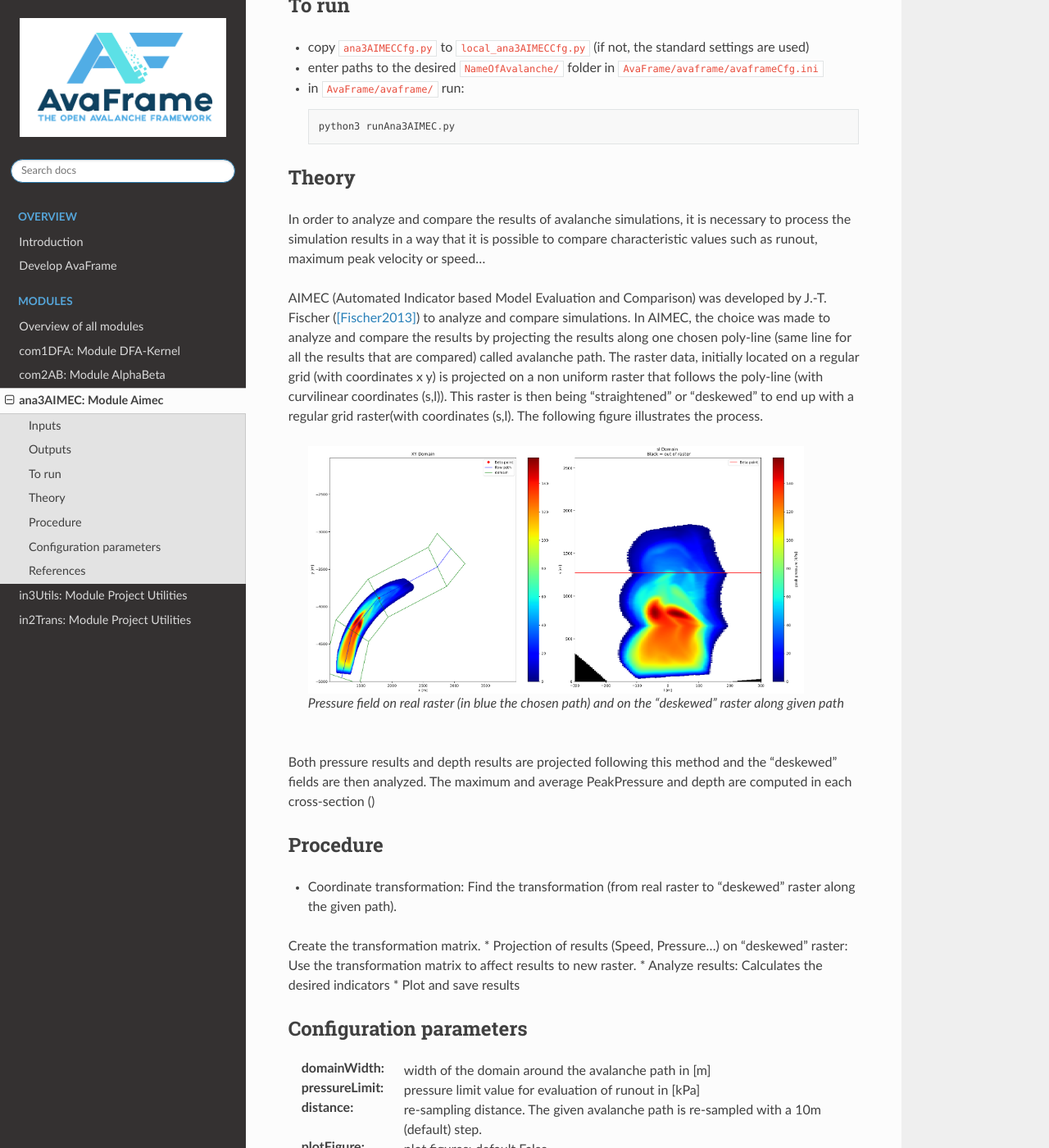
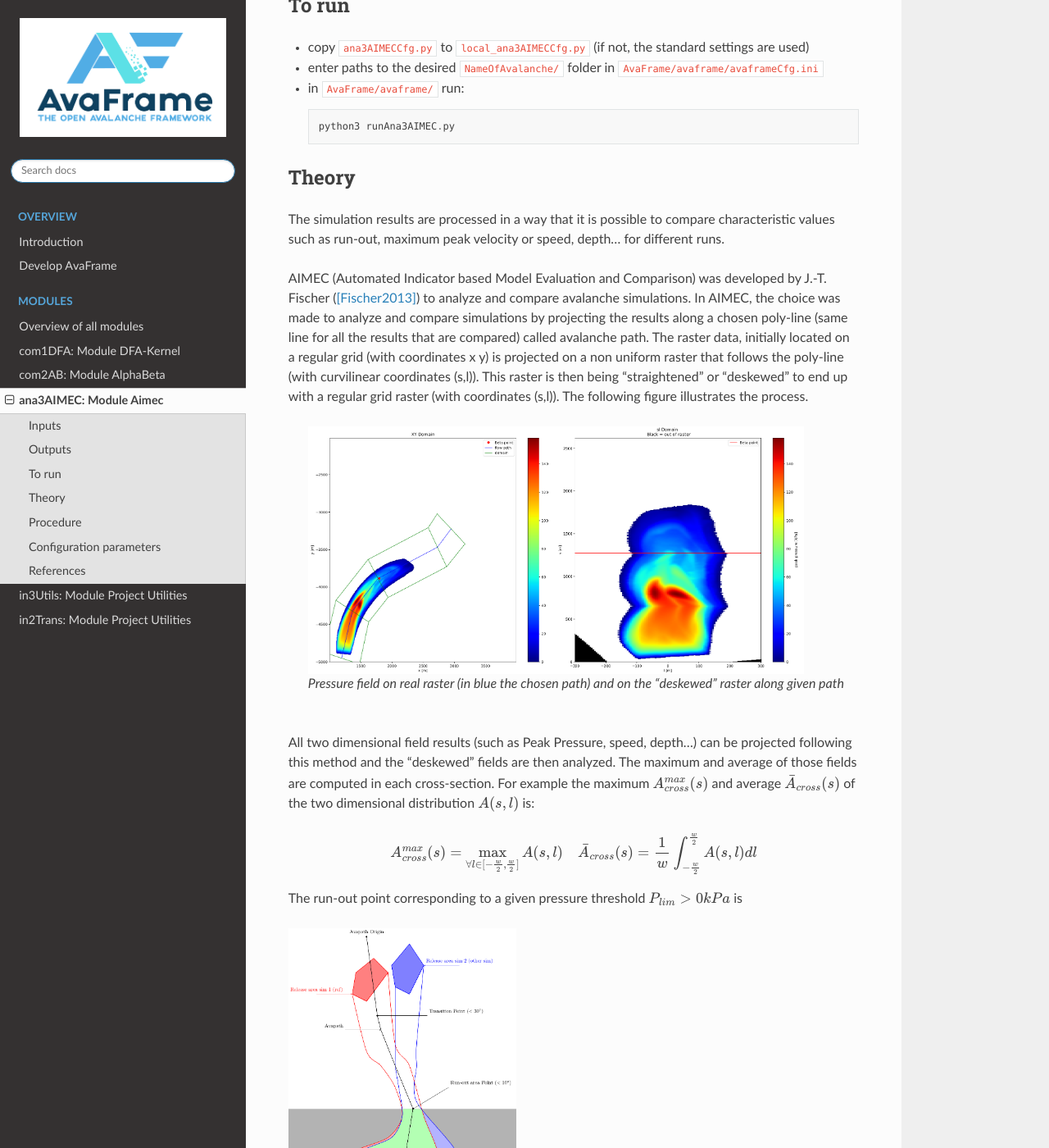
Before and after one commit to avaframe/AvaFrame, a Sphinx documentation site: the page built from docs/moduleAna3AIMEC.rst, in a window 1280 px wide and 1400 px high, scrolled down 548 px. Shown: the whole window at 82% size. Built offline with Sphinx 7.4.7 and the Read the Docs theme 2.0.0, drawn with Linux system fonts in a browser that asks for light colours; some of the changed text lies outside the part shown.

Commit message:
adding figures

```diff
--- a/docs/moduleAna3AIMEC.rst
+++ b/docs/moduleAna3AIMEC.rst
@@ -6,7 +6,7 @@
 
 
 Inputs
------
+-------
 
 * raster of the DEM (.asc file)
 * aimec avalanche path in LINES (as a shape file with "aimec" in the name).
@@ -31,14 +31,15 @@
 Theory
 -----------
 
-In order to analyze and compare the results of avalanche simulations, it is necessary to process the simulation results in a way
-that it is possible to compare characteristic values such as runout, maximum peak velocity or speed...
+The simulation results are processed in a way that it is possible to compare characteristic values
+such as run-out, maximum peak velocity or speed, depth... for different runs.
 
-AIMEC (Automated Indicator based Model Evaluation and Comparison) was developed by J.-T. Fischer ([Fischer2013]_) to analyze and compare simulations.
-In AIMEC, the choice was made to analyze and compare the results by projecting the results along one chosen poly-line
-(same line for all the results that are compared) called avalanche path. The raster data, initially located on a regular grid (with coordinates x y)
-is projected on a non uniform raster that follows the poly-line (with curvilinear coordinates (s,l)).
-This raster is then being "straightened" or "deskewed" to end up with a regular grid raster(with coordinates (s,l).
+AIMEC (Automated Indicator based Model Evaluation and Comparison) was developed by J.-T. Fischer ([Fischer2013]_)
+to analyze and compare avalanche simulations. In AIMEC, the choice was made to analyze and compare simulations
+by projecting the results along a chosen poly-line (same line for all the results that are compared) called avalanche path.
+The raster data, initially located on a regular grid (with coordinates x y) is projected on a non uniform raster
+that follows the poly-line (with curvilinear coordinates (s,l)).
+This raster is then being "straightened" or "deskewed" to end up with a regular grid raster (with coordinates (s,l)).
 The following figure illustrates the process.
 
       .. figure:: _static/aimec_transfo.png
@@ -46,14 +47,31 @@
 
               Pressure field on real raster (in blue the chosen path) and on the "deskewed" raster along given path
 
-Both pressure results and depth results are projected following this method and the "deskewed" fields are then analyzed.
-The maximum and average PeakPressure and depth are computed in each cross-section ()
+All two dimensional field results (such as Peak Pressure, speed, depth...) can be
+projected following this method and the "deskewed" fields are then analyzed. The maximum and average of those
+fields are computed in each cross-section. For example the maximum :math:`A_{cross}^{max}(s)` and
+average :math:`\bar{A}_{cross}(s)` of the two dimensional distribution :math:`A(s,l)` is:
+
+.. math::
+    A_{cross}^{max}(s) = \max_{\forall l \in [-\frac{w}{2},\frac{w}{2}]} A(s,l) \quad
+    \bar{A}_{cross}(s) = \frac{1}{w}\int_{-\frac{w}{2}}^{\frac{w}{2}} A(s,l)dl
+
+The run-out point corresponding to a given pressure threshold :math:`P_{lim}>0kPa` is
+
+.. figure:: _static/aimec_comparison_real_topo.png
+        :width: 40%
+
+        label 1
+
+.. figure:: _static/aimec_comparison_new_topo.png
+          :width: 40%
+
+          label 2
 
 Procedure
 -----------
 
-* Coordinate transformation: Find the transformation (from real raster to "deskewed" raster along the  given path).
-Create the transformation matrix.
+* Coordinate transformation: Find the transformation (from real raster to "deskewed" raster along the  given path). Create the transformation matrix.
 * Projection of results (Speed, Pressure...) on "deskewed" raster: Use the transformation matrix to affect results to new raster.
 * Analyze results: Calculates the desired indicators
 * Plot and save results
```
Also changed, not shown: docs/_static/aimec_comparison_new_topo.png (added), docs/_static/aimec_comparison_real_topo.png (added).
